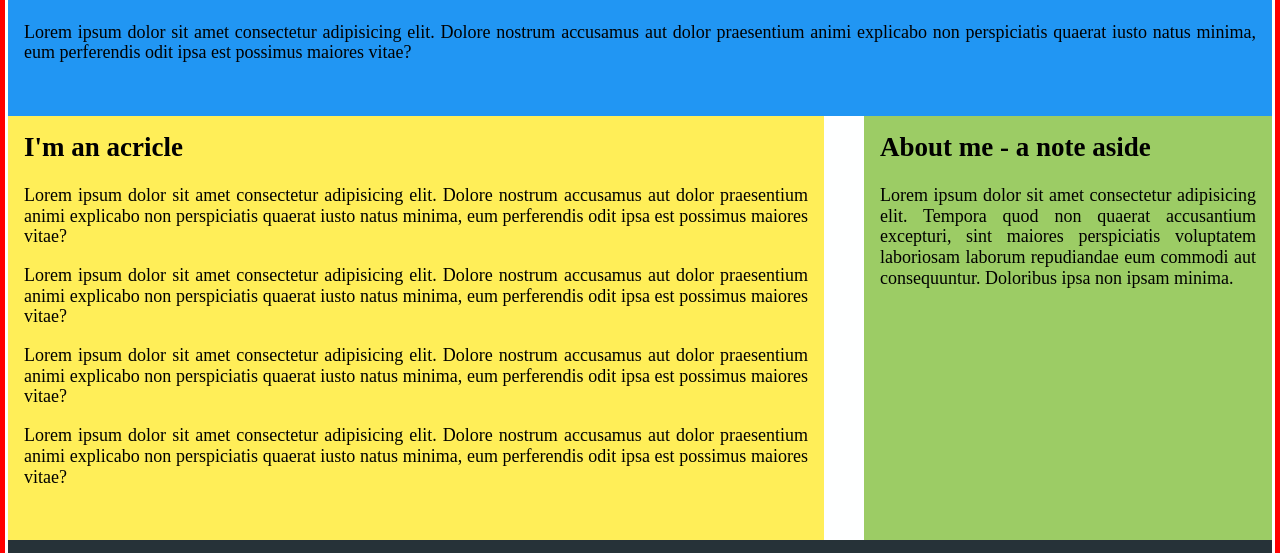
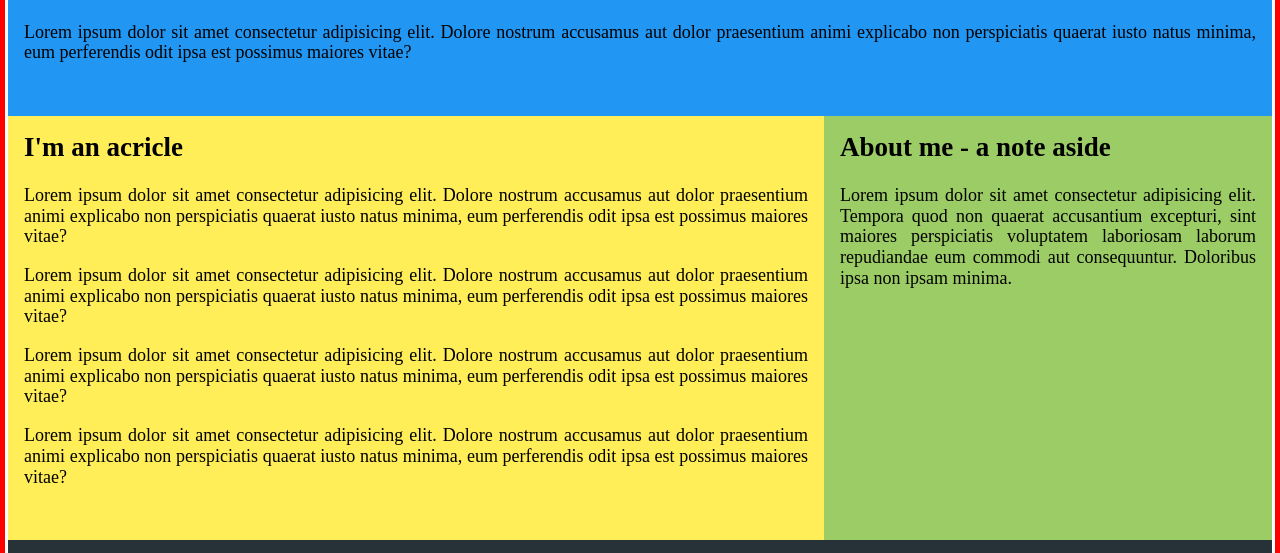
Before and after one commit to krzysztof-kozak/grid-practice, a plain HTML site: page index.html in a window 1280 px wide. Shown: the part 68-621 px from the top of the page. Drawn offline with Linux system fonts and the light colour scheme.

Commit message:
grid-column-start/end, custom names, span

```diff
--- a/style.css
+++ b/style.css
@@ -31,7 +31,7 @@ h2 {
     "header header header"
     "article . aside"
     "footer footer footer";
-  grid-template-columns: minmax(250px, 2fr) 40px 1fr;
+  grid-template-columns: [first] minmax(250px, 2fr) [second] 40px [third] 1fr [fourth];
 }
 
 .grid__item {
@@ -46,11 +46,15 @@ h2 {
 .article {
   grid-area: article;
   background-color: #ffee58;
+  grid-column-start: first;
+  grid-column-end: first;
 }
 
 .aside {
   grid-area: aside;
   background-color: #9ccc65;
+  grid-column-start: second;
+  grid-column-end: span 2;
 }
 
 .footer {
```
